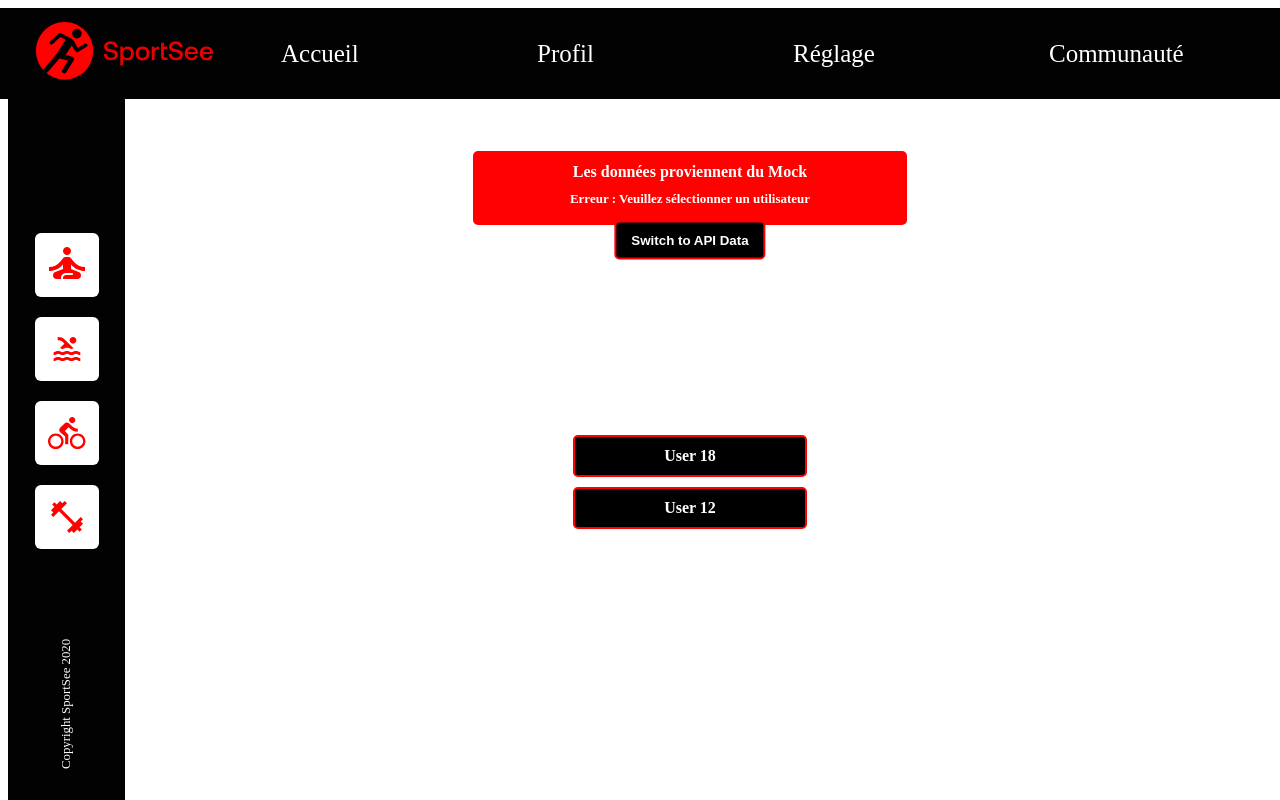
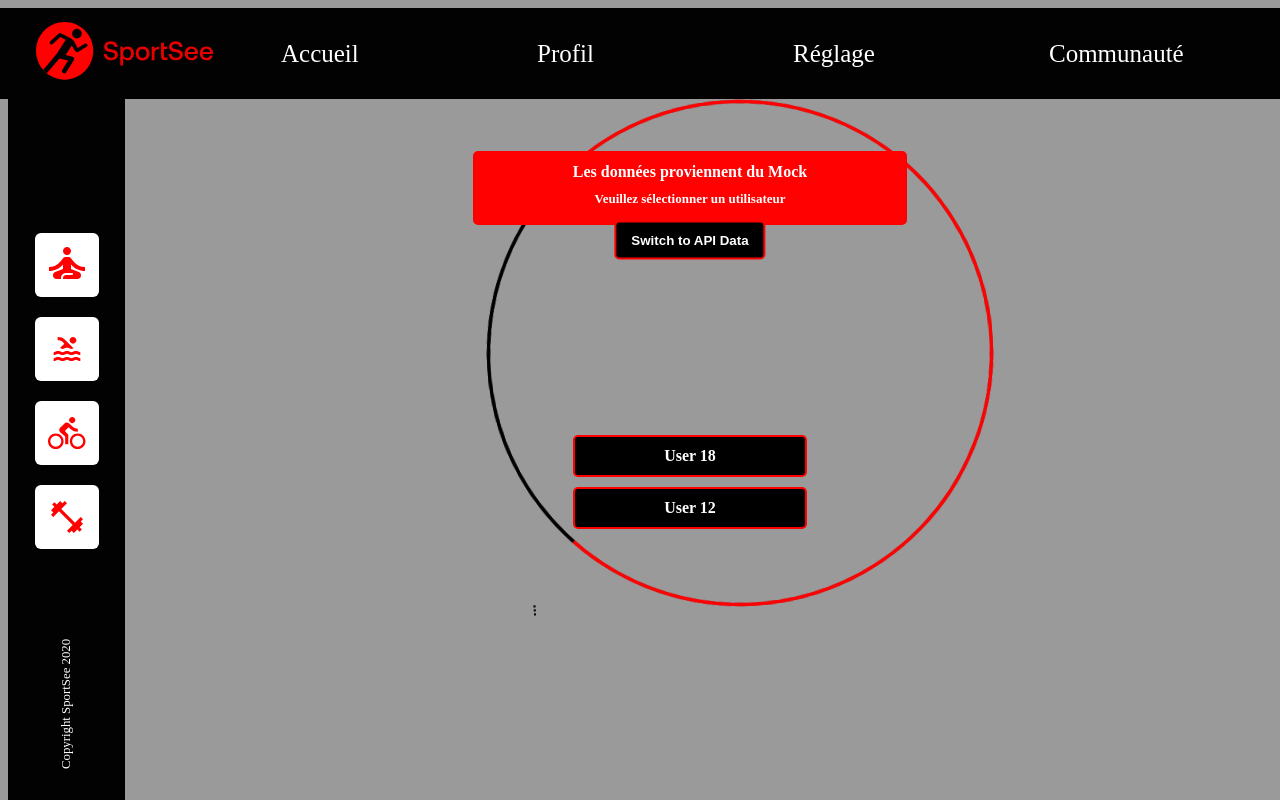
Before and after one commit to leen1515/sportsee, a React (Create React App) app in the folder sportsee/: page / in a window 1280 px wide. Built offline with nearby package versions, Linux system fonts and the light colour scheme.

Commit message:
feat(): add message user selection to loading component

```diff
--- a/sportsee/src/pages/home/Home.jsx
+++ b/sportsee/src/pages/home/Home.jsx
@@ -65,10 +65,10 @@ function Home({ messageError }) {
       <MainHome>
           <ModeDatas>
               {api ? "Les données proviennent de l'API" : "Les données proviennent du Mock"}
-              {messageError ? <p>Erreur : {messageError}</p> : <p>il n'y a pas d'erreur sur la page</p>}
+              {messageError ? <p>{messageError}</p> : <p>il n'y a pas d'erreur sur la page</p>}
           </ModeDatas>
           <APISwitch />
-          <UserChoice onClick={() => handleUserChoice(18)}>User 18</UserChoice>
+            <UserChoice onClick={() => handleUserChoice(18)}>User 18</UserChoice>
             <UserChoice onClick={() => handleUserChoice(12)}>User 12</UserChoice>
       </MainHome>
   );
--- a/sportsee/src/pages/profil/Profil.jsx
+++ b/sportsee/src/pages/profil/Profil.jsx
@@ -27,7 +27,8 @@ const MainGroup = styled.div`
 `
 
 const UserCard = styled.div`
-width:100%;
+    width:100%;
+    font-size:50px;
 `
 const UserName = styled.div`
     color: red;
@@ -39,18 +40,27 @@ const UserName = styled.div`
 const Bienvenue = styled.p`
     color: #000000;
     font-size: 50px;
+
+    & span{
+        color: red;
+    }
+`
+const Sentence = styled.p`
+    font-size: 20px;
+    color:black;
 `
 
 function Profil() {
     const { datas } = useContext(datasContext);
-
+    const levelSentence = "Félicitation ! Vous avez explosé vos objectifs hier 👏";
     const userName = {firstName : datas?.userDatas.userInfos.firstName, lastName : datas?.userDatas.userInfos.lastName}
     if (!datas) return null;
     return <MainProfil>
         <UserCard>
             <UserName>
-            {<span><Bienvenue>Bonjour</Bienvenue> {(userName.firstName)}
-            </span>}
+            <Bienvenue>Bonjour <span>{(userName.firstName)}
+            </span></Bienvenue>
+            <Sentence>{levelSentence}</Sentence>
             </UserName>
         </UserCard>
         <MainGroup>
--- a/sportsee/src/routes/GetRoutes.jsx
+++ b/sportsee/src/routes/GetRoutes.jsx
@@ -4,6 +4,7 @@ import Profil from '../pages/profil/Profil';
 import { createContext, useEffect, useState } from "react";
 import { getDatasSection } from '../services/getDatasCall';
 import Loading from '../components/Loading';
+import Construction from '../pages/construction/Construction';
 
 export const datasContext = createContext(null);
 
@@ -49,14 +50,19 @@ function GetRoutes(){
 
 
     return (
-        <datasContext.Provider value={{ datas, api: apiStatut, choiceId, toggleAPIMode }}>
-        {isDataLoading && <Loading />}
+        <datasContext.Provider value={{ datas, api: apiStatut, choiceId, toggleAPIMode, idUserSelected }}>
+        {(isDataLoading || !idUserSelected) && <Loading />}
             <Routes>
                 {idUserSelected ? (
-                <Route path="/profil/:userId" element={<Profil />} />)
+                <><Route path="/profil/:userId" element={<Profil />} />
+                <Route path="/profil" element={<Profil />} />
+                <Route path="/" element={<><Home messageError={error} /><Loading /></>} />
+                <Route path="/*" element={<Construction />}/>
+
+                </>)
                 :(<Route path="/profil/:userId" element={<Home messageError={error} />}/>
                 )}
-                <Route path="/" element={<Home messageError={error} />} />
+                <Route path="/" element={<><Home messageError={error} /><Loading/></>} />
             </Routes>
 
         </datasContext.Provider>
```
